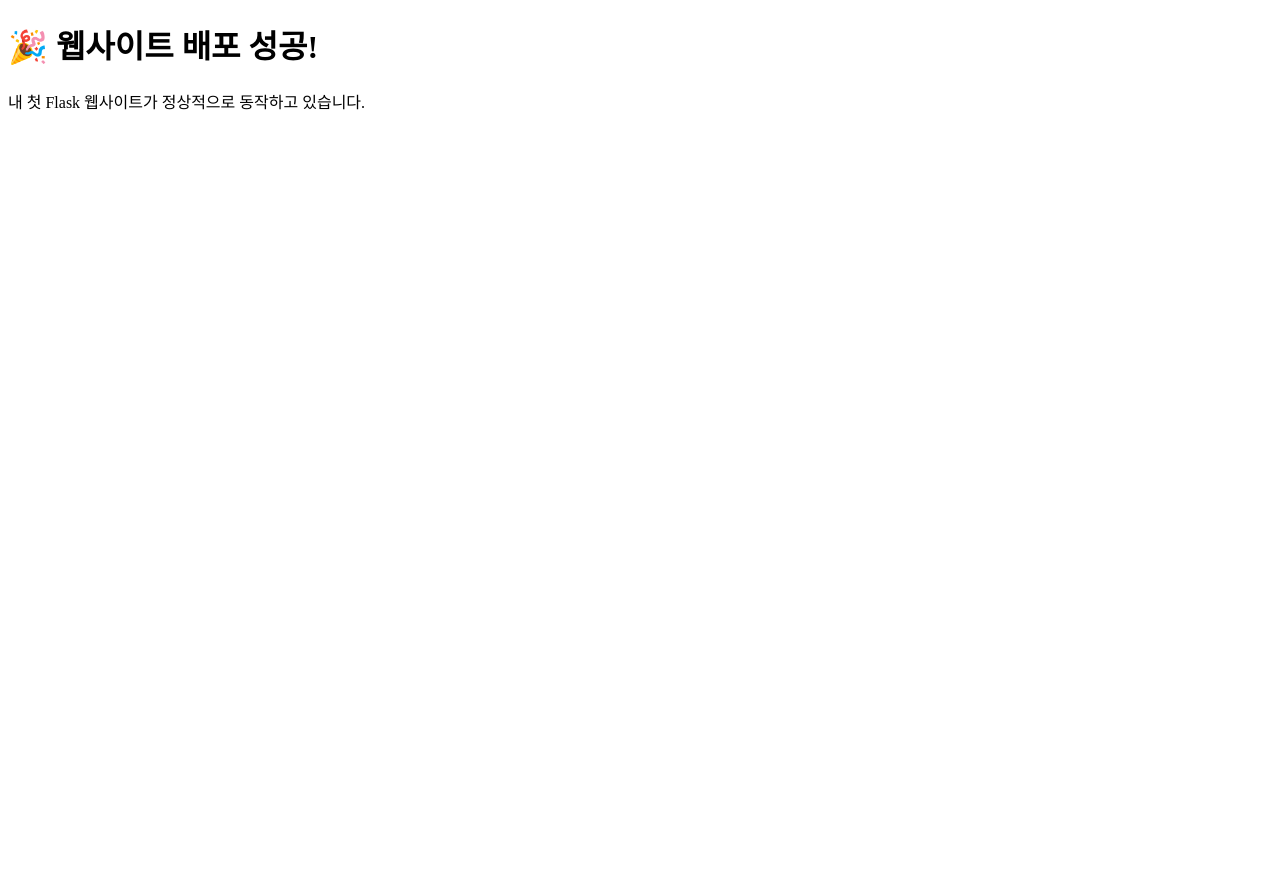
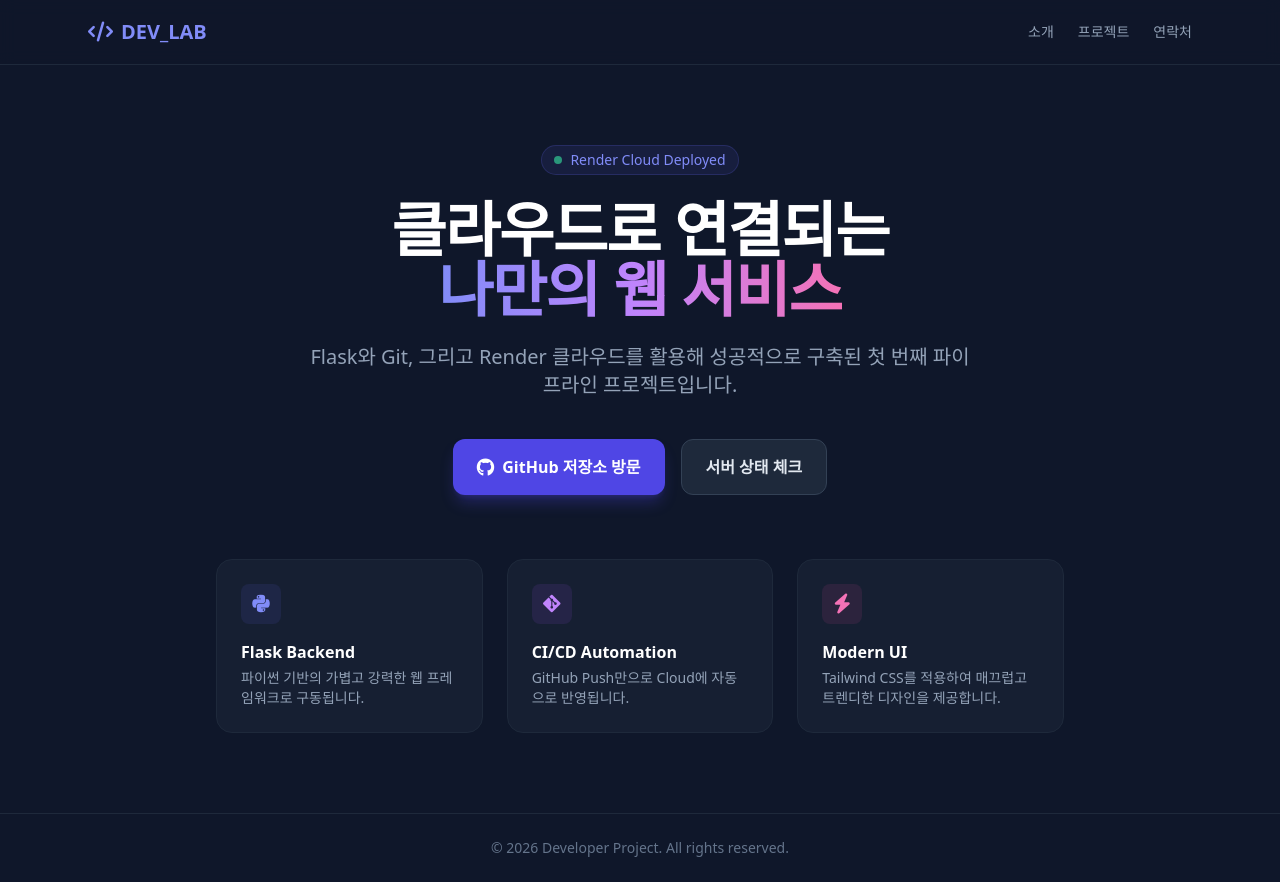
Before and after one commit to ChoiHwanwoong/my-first-web, a Flask app: page / in a window 1280 px wide. Before the commit the page ends 110 px from the top, so only its background shows below. Run offline with Flask 3, Linux system fonts and the light colour scheme; some libraries are stand-ins or nearby versions.

Commit message:
Design update with Tailwind CSS

```diff
--- a/templates/index.html
+++ b/templates/index.html
@@ -2,10 +2,92 @@
 <html lang="ko">
 <head>
     <meta charset="UTF-8">
-    <title>{{ title }}</title>
+    <meta name="viewport" content="width=device-width, initial-scale=1.0">
+    <title>My Web Service</title>
+    <!-- Tailwind CSS CDN -->
+    <script src="https://cdn.tailwindcss.com"></script>
+    <link href="https://cdnjs.cloudflare.com/ajax/libs/font-awesome/6.0.0/css/all.min.css" rel="stylesheet">
 </head>
-<body>
-    <h1>🎉 웹사이트 배포 성공!</h1>
-    <p>내 첫 Flask 웹사이트가 정상적으로 동작하고 있습니다.</p>
+<body class="bg-slate-900 text-slate-100 font-sans antialiased min-h-screen flex flex-col justify-between">
+
+    <!-- 상단 네비게이션 바 -->
+    <nav class="border-b border-slate-800 bg-slate-900/80 backdrop-blur sticky top-0 z-50">
+        <div class="max-w-6xl mx-auto px-6 h-16 flex items-center justify-between">
+            <div class="flex items-center gap-2 font-bold text-xl text-indigo-400">
+                <i class="fa-solid fa-code"></i>
+                <span>DEV_LAB</span>
+            </div>
+            <div class="flex items-center gap-6 text-sm font-medium text-slate-400">
+                <a href="#about" class="hover:text-white transition">소개</a>
+                <a href="#projects" class="hover:text-white transition">프로젝트</a>
+                <a href="#contact" class="hover:text-white transition">연락처</a>
+            </div>
+        </div>
+    </nav>
+
+    <!-- 메인 히어로 섹션 -->
+    <main class="max-w-4xl mx-auto px-6 py-20 text-center flex-1 flex flex-col justify-center items-center">
+        <div class="inline-flex items-center gap-2 px-3 py-1 rounded-full bg-indigo-500/10 border border-indigo-500/20 text-indigo-400 text-sm mb-6">
+            <span class="w-2 h-2 rounded-full bg-emerald-400 animate-pulse"></span>
+            Render Cloud Deployed
+        </div>
+
+        <h1 class="text-4xl md:text-6xl font-extrabold text-white tracking-tight leading-tight mb-6">
+            클라우드로 연결되는 <br class="hidden sm:inline">
+            <span class="text-transparent bg-clip-text bg-gradient-to-r from-indigo-400 via-purple-400 to-pink-400">
+                나만의 웹 서비스
+            </span>
+        </h1>
+
+        <p class="text-slate-400 text-lg md:text-xl max-w-2xl mb-10 leading-relaxed">
+            Flask와 Git, 그리고 Render 클라우드를 활용해 성공적으로 구축된 첫 번째 파이프라인 프로젝트입니다.
+        </p>
+
+        <!-- 버튼 영역 -->
+        <div class="flex flex-col sm:flex-row gap-4 w-full justify-center">
+            <a href="https://github.com/ChoiHwanwoong/my-first-web" target="_blank"
+               class="px-6 py-3.5 rounded-xl font-semibold bg-indigo-600 hover:bg-indigo-500 text-white shadow-lg shadow-indigo-600/30 transition flex items-center justify-center gap-2">
+                <i class="fa-brands fa-github text-lg"></i>
+                GitHub 저장소 방문
+            </a>
+            <button onclick="alert('Flask 서버와 정상 연결되어 있습니다!')"
+                    class="px-6 py-3.5 rounded-xl font-semibold bg-slate-800 hover:bg-slate-700 text-slate-200 border border-slate-700 transition">
+                서버 상태 체크
+            </button>
+        </div>
+
+        <!-- 카드 섹션 -->
+        <div class="grid grid-cols-1 md:grid-cols-3 gap-6 mt-16 w-full text-left">
+            <div class="p-6 bg-slate-800/50 rounded-2xl border border-slate-800 hover:border-slate-700 transition">
+                <div class="w-10 h-10 rounded-lg bg-indigo-500/10 text-indigo-400 flex items-center justify-center mb-4">
+                    <i class="fa-brands fa-python text-xl"></i>
+                </div>
+                <h3 class="font-bold text-white mb-1">Flask Backend</h3>
+                <p class="text-slate-400 text-sm">파이썬 기반의 가볍고 강력한 웹 프레임워크로 구동됩니다.</p>
+            </div>
+
+            <div class="p-6 bg-slate-800/50 rounded-2xl border border-slate-800 hover:border-slate-700 transition">
+                <div class="w-10 h-10 rounded-lg bg-purple-500/10 text-purple-400 flex items-center justify-center mb-4">
+                    <i class="fa-brands fa-git-alt text-xl"></i>
+                </div>
+                <h3 class="font-bold text-white mb-1">CI/CD Automation</h3>
+                <p class="text-slate-400 text-sm">GitHub Push만으로 Cloud에 자동으로 반영됩니다.</p>
+            </div>
+
+            <div class="p-6 bg-slate-800/50 rounded-2xl border border-slate-800 hover:border-slate-700 transition">
+                <div class="w-10 h-10 rounded-lg bg-pink-500/10 text-pink-400 flex items-center justify-center mb-4">
+                    <i class="fa-solid fa-bolt text-xl"></i>
+                </div>
+                <h3 class="font-bold text-white mb-1">Modern UI</h3>
+                <p class="text-slate-400 text-sm">Tailwind CSS를 적용하여 매끄럽고 트렌디한 디자인을 제공합니다.</p>
+            </div>
+        </div>
+    </main>
+
+    <!-- 하단 푸터 -->
+    <footer class="border-t border-slate-800 py-6 text-center text-slate-500 text-sm">
+        <p>© 2026 Developer Project. All rights reserved.</p>
+    </footer>
+
 </body>
 </html>
```
